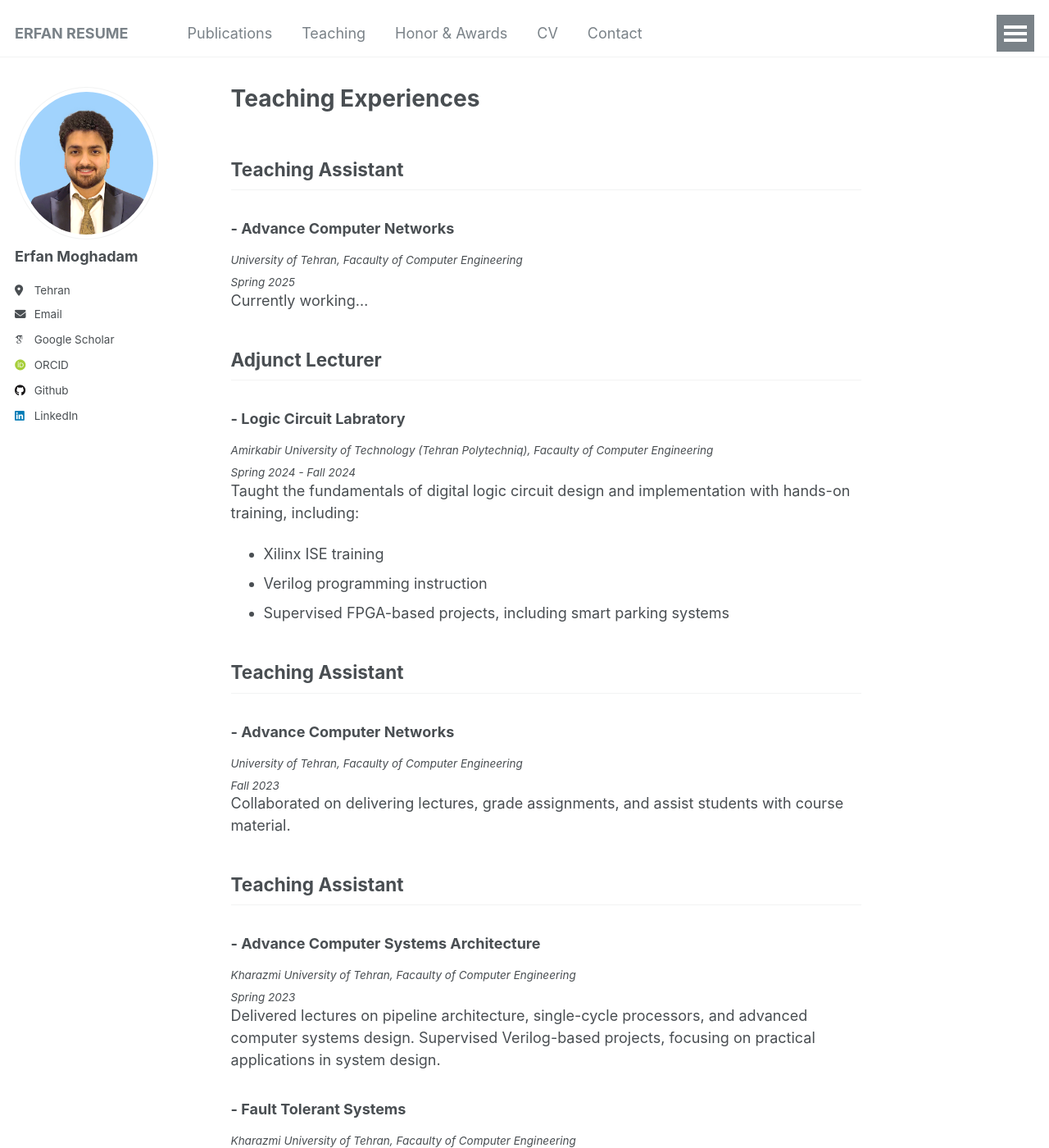
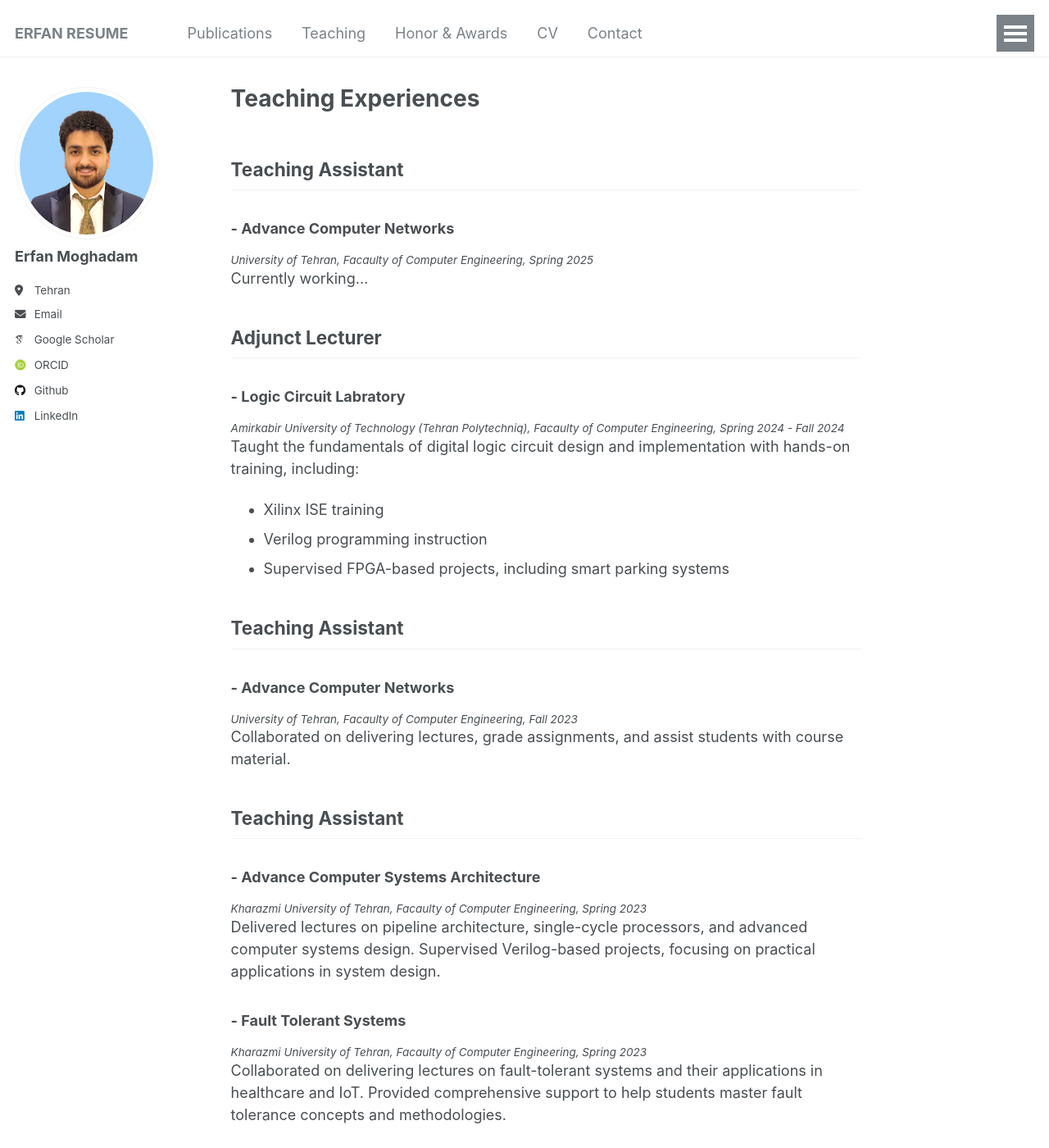
Before and after one commit to erfanresume/erfanresume.github.io, a Jekyll site: the page built from _pages/teaching.md, in a window 1280 px wide and 1400 px high. Shown: the whole window at 82% size. Built offline with Jekyll 4.4.1, drawn with Linux system fonts in a browser that asks for light colours; some web fonts are replaced; some of the changed text lies outside the part shown.

Commit message:
Update teaching.md

```diff
--- a/_pages/teaching.md
+++ b/_pages/teaching.md
@@ -6,14 +6,12 @@ redirect_from:
 ---
 ## Teaching Assistant
 ### - Advance Computer Networks
-<sub>*University of Tehran, Facaulty of Computer Engineering*</sub><br>
-<sub>*Spring 2025*</sub><br>
+<sub>*University of Tehran, Facaulty of Computer Engineering, Spring 2025*</sub><br>
 Currently working...
 
 ## Adjunct Lecturer
 ### - Logic Circuit Labratory
-<sub>*Amirkabir University of Technology (Tehran Polytechniq), Facaulty of Computer Engineering*</sub><br>
-<sub>*Spring 2024 - Fall 2024*</sub><br>
+<sub>*Amirkabir University of Technology (Tehran Polytechniq), Facaulty of Computer Engineering, Spring 2024 - Fall 2024*</sub><br>
 Taught the fundamentals of digital logic circuit design and implementation with hands-on training, including:<br>
 - Xilinx ISE training
 - Verilog programming instruction
@@ -21,22 +19,18 @@ Taught the fundamentals of digital logic circuit design and implementation with
 
 ## Teaching Assistant
 ### - Advance Computer Networks
-<sub>*University of Tehran, Facaulty of Computer Engineering*</sub><br>
-<sub>*Fall 2023*</sub><br>
+<sub>*University of Tehran, Facaulty of Computer Engineering, Fall 2023*</sub><br>
 Collaborated on delivering lectures, grade assignments, and assist students with course material.
 
 ## Teaching Assistant
 ### - Advance Computer Systems Architecture
-<sub>*Kharazmi University of Tehran, Facaulty of Computer Engineering*</sub><br>
-<sub>*Spring 2023*</sub><br>
+<sub>*Kharazmi University of Tehran, Facaulty of Computer Engineering, Spring 2023*</sub><br>
 Delivered lectures on pipeline architecture, single-cycle processors, and advanced computer systems design. Supervised Verilog-based projects, focusing on practical applications in system design.
 ### - Fault Tolerant Systems
-<sub>*Kharazmi University of Tehran, Facaulty of Computer Engineering*</sub><br>
-<sub>*Spring 2023*</sub><br>
+<sub>*Kharazmi University of Tehran, Facaulty of Computer Engineering, Spring 2023*</sub><br>
 Collaborated on delivering lectures on fault-tolerant systems and their applications in healthcare and IoT. Provided comprehensive support to help students master fault tolerance concepts and methodologies.
 
 ## Teaching Assistant
 ### - Natural Language and Speech Processing (NLP)
-<sub>*University of Tehran, Facaulty of Computer Engineering*</sub><br>
-<sub>*Fall 2023*</sub><br>
+<sub>*University of Tehran, Facaulty of Computer Engineering, Fall 2023*</sub><br>
 Assisted in delivering lectures and guiding students through fundamental concepts of Natural Language Processing. Evaluated assignments and provided technical support for student projects.
```
